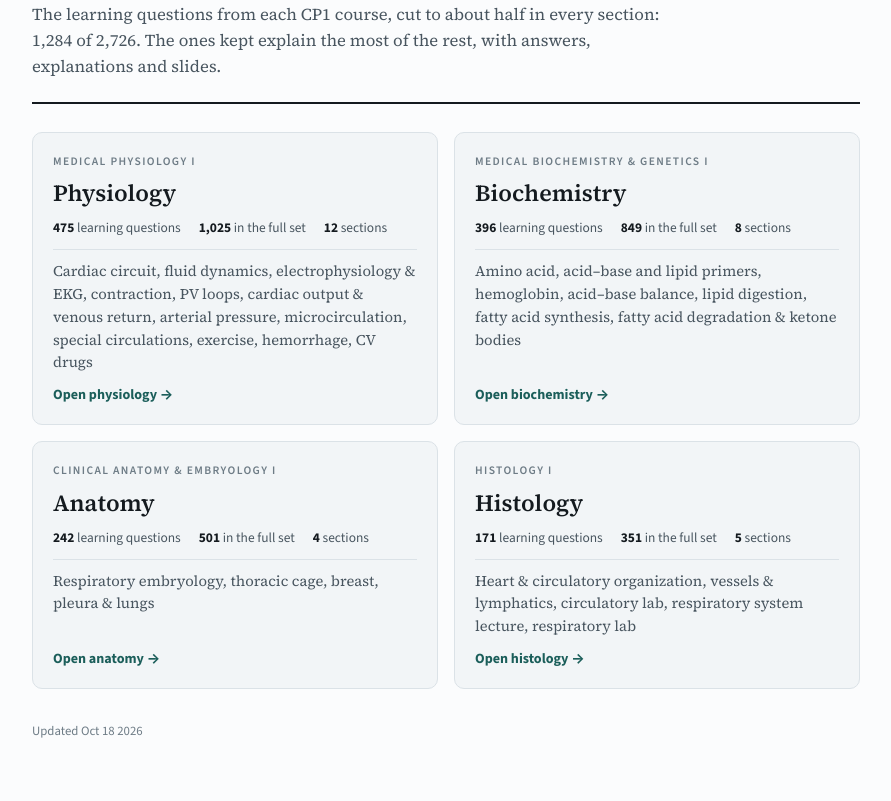
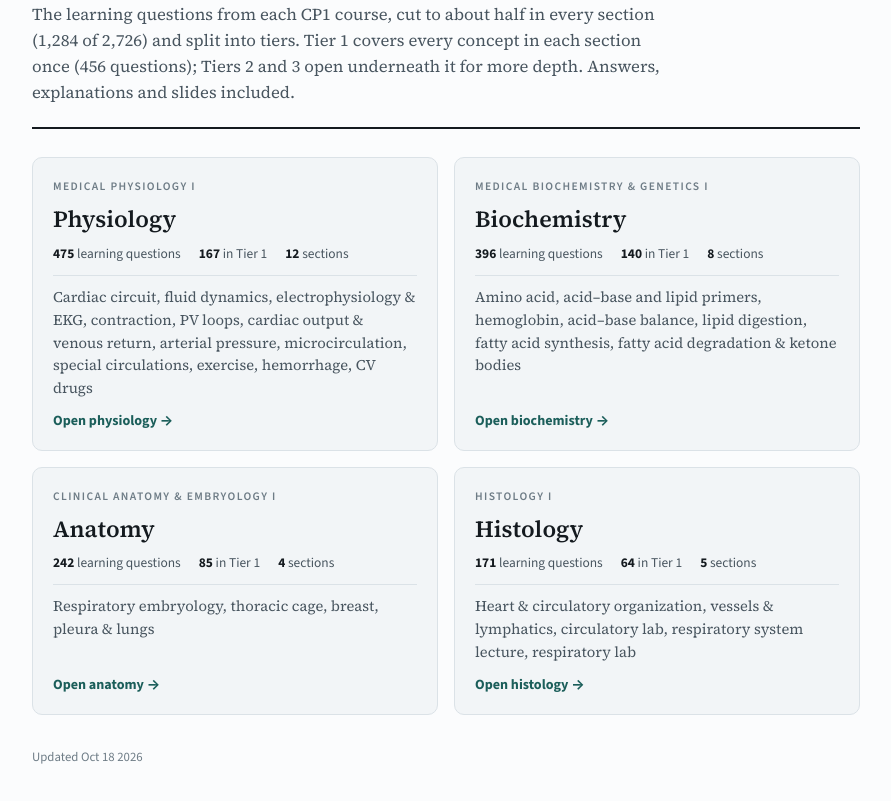
Before and after one commit to yoelplutchok/cp1-learning-questions, a plain HTML site: page index.html in a window 1280 px wide. Shown: the part 137-938 px from the top of the page, without its empty margins (194-1085 px from the left). Drawn offline with nearby package versions, Linux system fonts and the light colour scheme.

Commit message:
Split each section's learning questions into tiers
Tier 1 covers every concept in a section once; Tiers 2 and 3 open underneath
for more depth. Questions themselves are unchanged.

Co-Authored-By: Claude Opus 5.5 (1M context) <noreply@anthropic.com>

```diff
--- a/index.html
+++ b/index.html
@@ -42,34 +42,34 @@ footer{margin-top:32px;font-family:var(--sans);font-size:.8rem;color:var(--ink-3
 <header class="mast">
   <div class="eyebrow">Cardio Pulm 1 · exam Mon Oct 19 2026</div>
   <h1>CP1 learning questions</h1>
-  <p class="lede">The learning questions from each CP1 course, cut to about half in every section: 1,284 of 2,726. The ones kept explain the most of the rest, with answers, explanations and slides.</p>
+  <p class="lede">The learning questions from each CP1 course, cut to about half in every section (1,284 of 2,726) and split into tiers. Tier 1 covers every concept in each section once (456 questions); Tiers 2 and 3 open underneath it for more depth. Answers, explanations and slides included.</p>
 </header>
 <main class="grid">
   <a class="card" href="https://yoelplutchok.github.io/cp1-physiology-learning/">
     <span class="course">Medical Physiology I</span>
     <h2>Physiology</h2>
-    <div class="tally"><span><b>475</b> learning questions</span><span><b>1,025</b> in the full set</span><span><b>12</b> sections</span></div>
+    <div class="tally"><span><b>475</b> learning questions</span><span><b>167</b> in Tier 1</span><span><b>12</b> sections</span></div>
     <p class="topics">Cardiac circuit, fluid dynamics, electrophysiology &amp; EKG, contraction, PV loops, cardiac output &amp; venous return, arterial pressure, microcirculation, special circulations, exercise, hemorrhage, CV drugs</p>
     <span class="go">Open physiology →</span>
   </a>
   <a class="card" href="https://yoelplutchok.github.io/cp1-biochem-learning/">
     <span class="course">Medical Biochemistry &amp; Genetics I</span>
     <h2>Biochemistry</h2>
-    <div class="tally"><span><b>396</b> learning questions</span><span><b>849</b> in the full set</span><span><b>8</b> sections</span></div>
+    <div class="tally"><span><b>396</b> learning questions</span><span><b>140</b> in Tier 1</span><span><b>8</b> sections</span></div>
     <p class="topics">Amino acid, acid–base and lipid primers, hemoglobin, acid–base balance, lipid digestion, fatty acid synthesis, fatty acid degradation &amp; ketone bodies</p>
     <span class="go">Open biochemistry →</span>
   </a>
   <a class="card" href="https://yoelplutchok.github.io/cp1-anatomy-learning/">
     <span class="course">Clinical Anatomy &amp; Embryology I</span>
     <h2>Anatomy</h2>
-    <div class="tally"><span><b>242</b> learning questions</span><span><b>501</b> in the full set</span><span><b>4</b> sections</span></div>
+    <div class="tally"><span><b>242</b> learning questions</span><span><b>85</b> in Tier 1</span><span><b>4</b> sections</span></div>
     <p class="topics">Respiratory embryology, thoracic cage, breast, pleura &amp; lungs</p>
     <span class="go">Open anatomy →</span>
   </a>
   <a class="card" href="https://yoelplutchok.github.io/cp1-histology-learning/">
     <span class="course">Histology I</span>
     <h2>Histology</h2>
-    <div class="tally"><span><b>171</b> learning questions</span><span><b>351</b> in the full set</span><span><b>5</b> sections</span></div>
+    <div class="tally"><span><b>171</b> learning questions</span><span><b>64</b> in Tier 1</span><span><b>5</b> sections</span></div>
     <p class="topics">Heart &amp; circulatory organization, vessels &amp; lymphatics, circulatory lab, respiratory system lecture, respiratory lab</p>
     <span class="go">Open histology →</span>
   </a>
```
Also changed, not shown: 1 other file.
